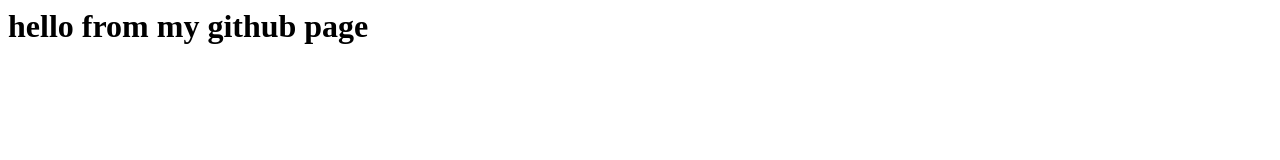
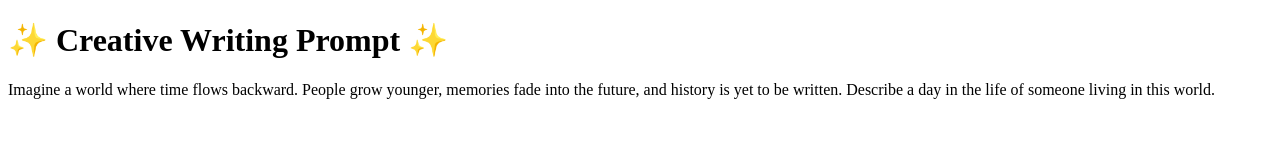
Before and after one commit to raulprada123/raulprada123.github.io, a plain HTML site: page index.html in a window 1280 px wide. Drawn offline with Linux system fonts and the light colour scheme.

Commit message:
Update index.html

```diff
--- a/index.html
+++ b/index.html
@@ -1 +1,15 @@
-<h1> hello from my github page</h1>
+<!DOCTYPE html>
+<html lang="en">
+<head>
+  <meta charset="UTF-8">
+  <meta name="viewport" content="width=device-width, initial-scale=1.0">
+  <title>Inspiration Prompt</title>
+</head>
+<body>
+  <h1>✨ Creative Writing Prompt ✨</h1>
+  <p>
+    Imagine a world where time flows backward. People grow younger, memories fade into the future, and history is yet to be written.
+    Describe a day in the life of someone living in this world.
+  </p>
+</body>
+</html>
```
